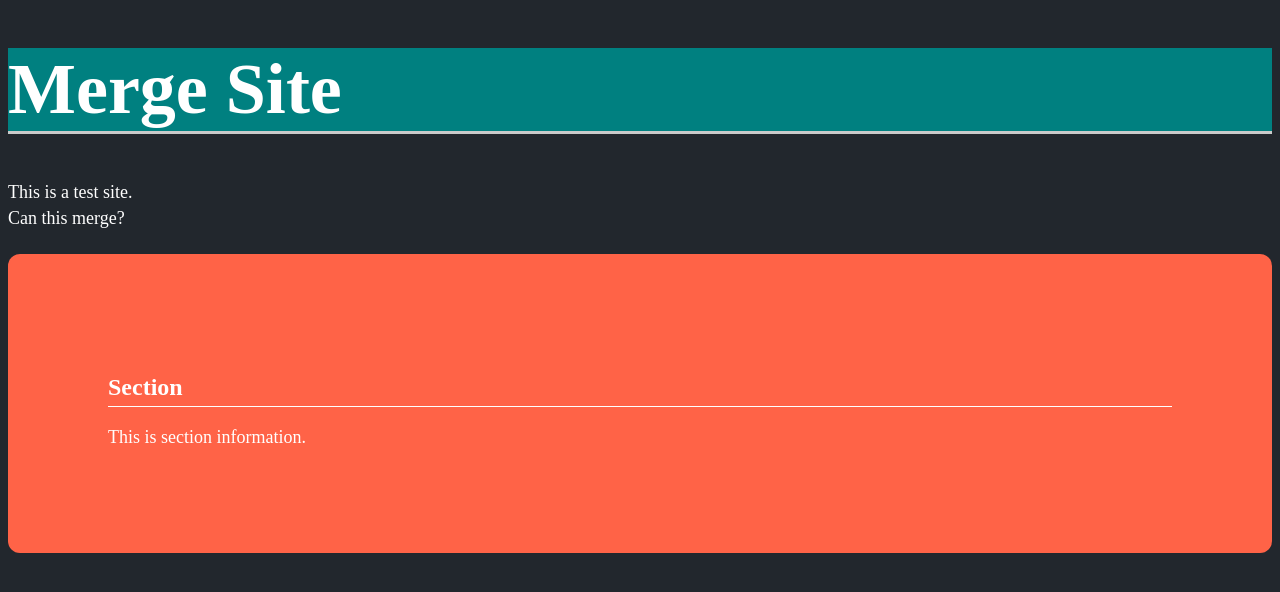
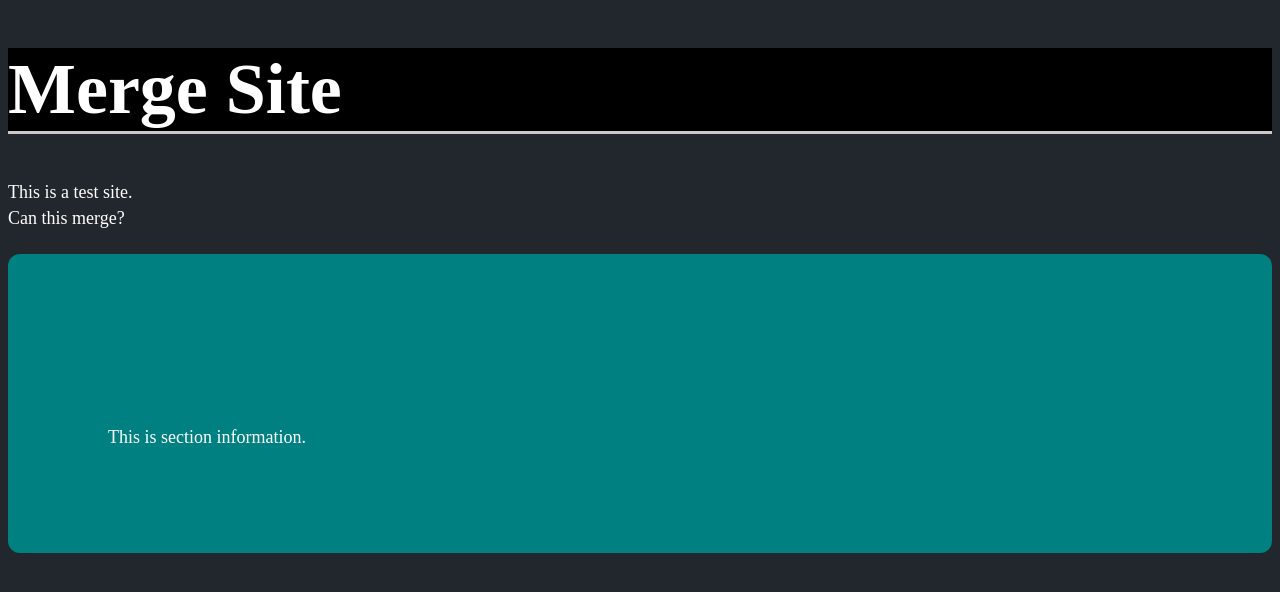
Before and after one commit to jandony/merging-branches, a plain HTML site: page index.html in a window 1280 px wide. Drawn offline with Linux system fonts and the light colour scheme.

Commit message:
first commit

```diff
--- a/index.css
+++ b/index.css
@@ -4,15 +4,15 @@ body {
 
 h1 {
     font-size: 72px;
-    background-color: teal;
+    background-color: black;
     color: white;
     border-bottom: 3px solid rgb(202, 202, 202);
 }
 
 h2 {
-    color: #fff;
+    color: teal;
     padding-bottom: 5px;
-    border-bottom: 1px solid white;
+    border-bottom: 1px solid teal;
 }
 
 p {
@@ -22,7 +22,7 @@ p {
 }
 
 section {
-    background-color: tomato;
+    background-color: teal;
     padding: 100px;
     margin: 25px 0;
     border-radius: 12px;
```
